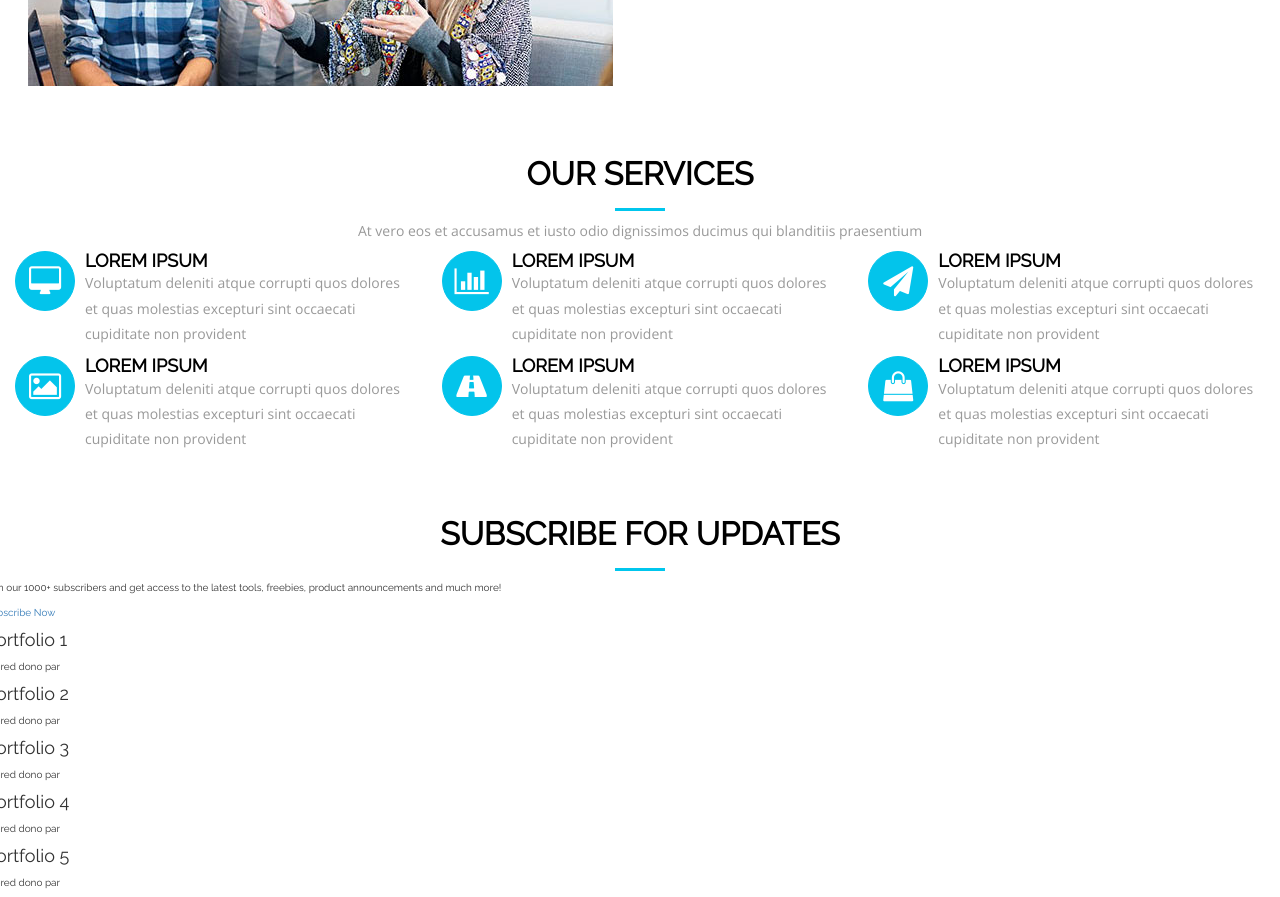
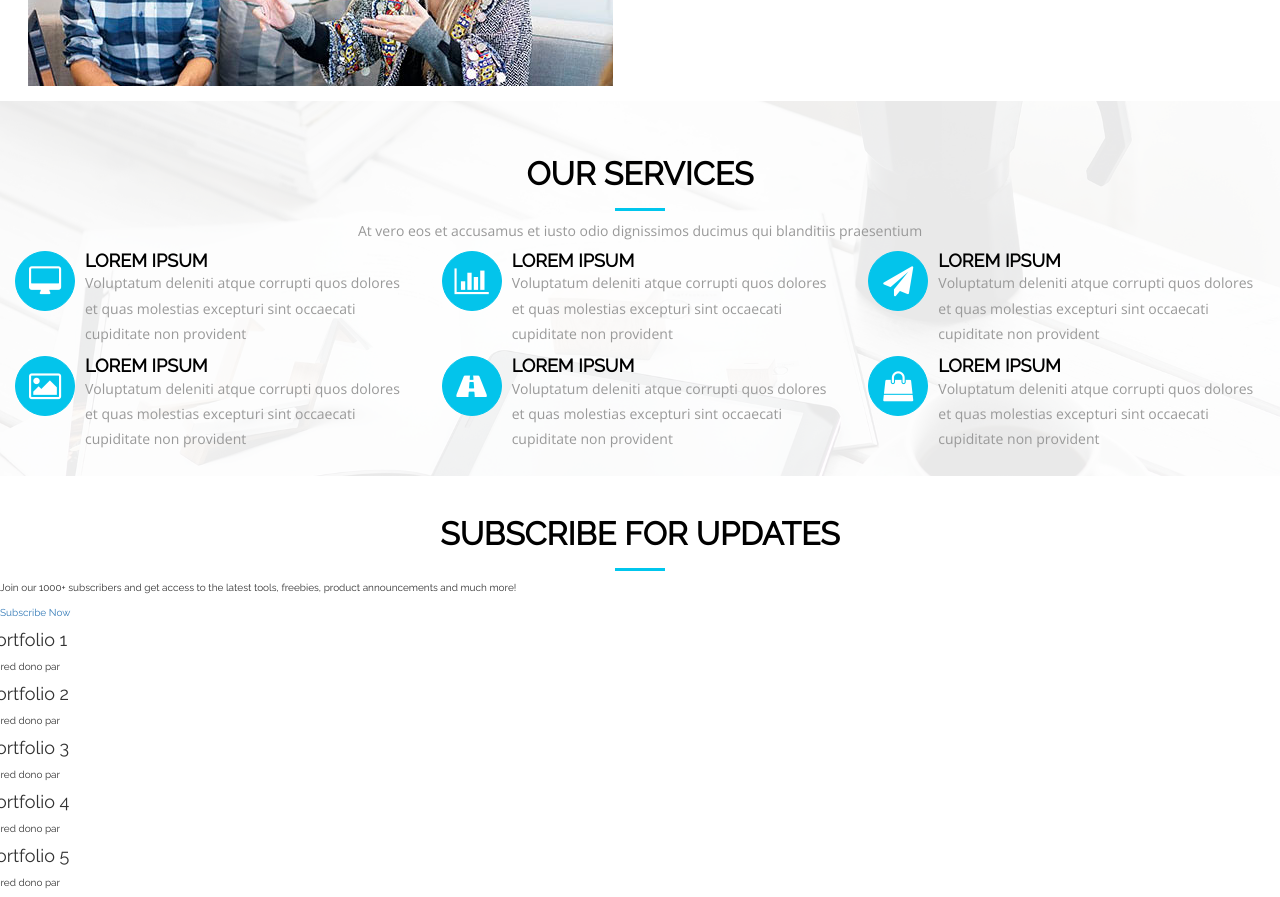
Before and after one commit to gamidovich/imperial, a plain HTML site: page index.html in a window 1280 px wide. Shown: the part 1354-2251 px from the top of the page. Drawn offline with nearby package versions, Linux system fonts and the light colour scheme.

Commit message:
final 27.04

```diff
--- a/css/blocks/services.scss
+++ b/css/blocks/services.scss
@@ -1,4 +1,6 @@
 .services {
+    background: linear-gradient(rgba(255, 255, 255, 0.9), rgba(255, 255, 255, 0.9)), url("../img/services-bg.jpg") fixed center center;
+    background-size: cover;
 
     &__inner {
         margin: 0 auto;
--- a/index.html
+++ b/index.html
@@ -135,9 +135,11 @@
     <div class="subscribe">
         <div class="subscribe__inner">
             <div class="row">
-                <h2 class="title  title--h2 title--subscribe">Subscribe For Updates</h2>
-                <p class="subscribe__description">Join our 1000+ subscribers and get access to the latest tools, freebies, product announcements and much more!</p>
-                <a href="#" title="btn btn--border">Subscribe Now</a>
+                <div class="col-xs-12">
+                    <h2 class="title  title--h2 title--subscribe">Subscribe For Updates</h2>
+                    <p class="subscribe__description">Join our 1000+ subscribers and get access to the latest tools, freebies, product announcements and much more!</p>
+                    <a href="#" title="btn btn--border">Subscribe Now</a>
+                </div>
             </div>
         </div>
     </div>
```
Also changed, not shown: css/style.css, img/services-bg.jpg (added), img/subscribe-bg.jpg (added), 1 other file.
